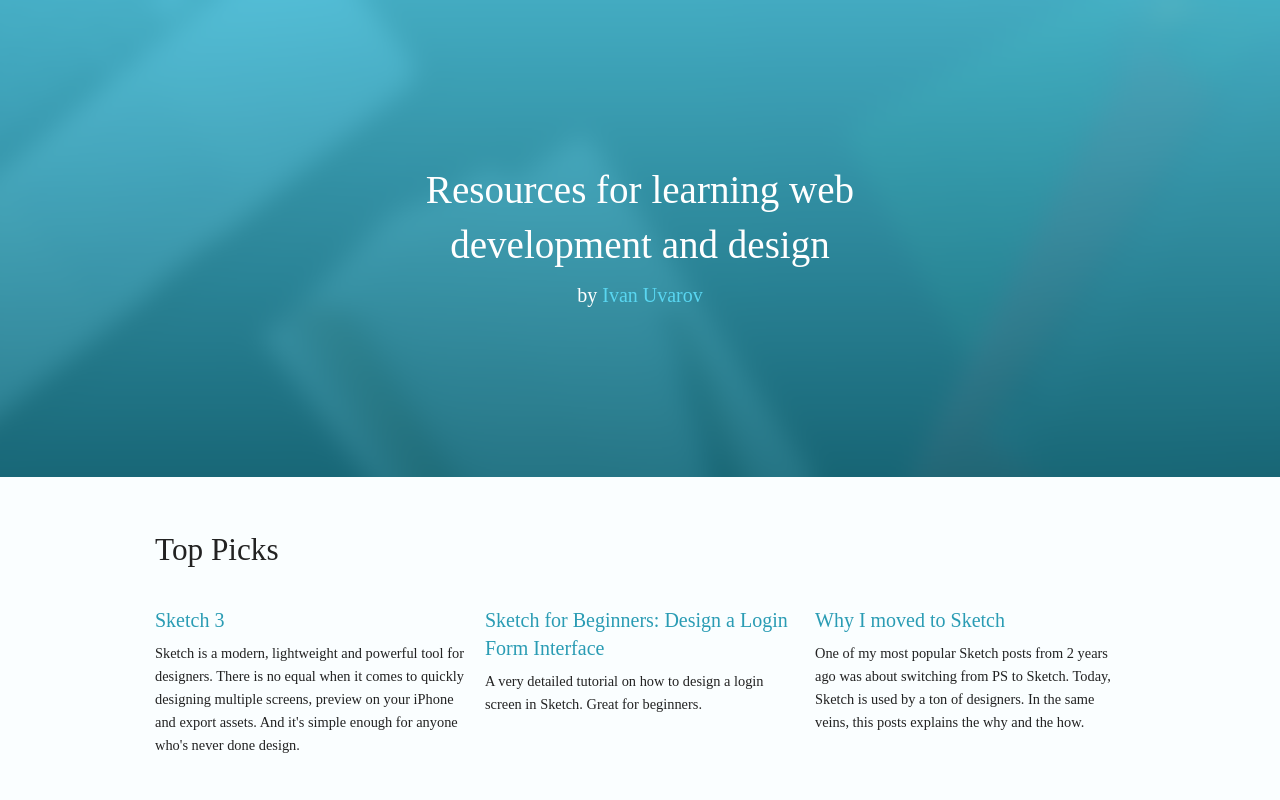
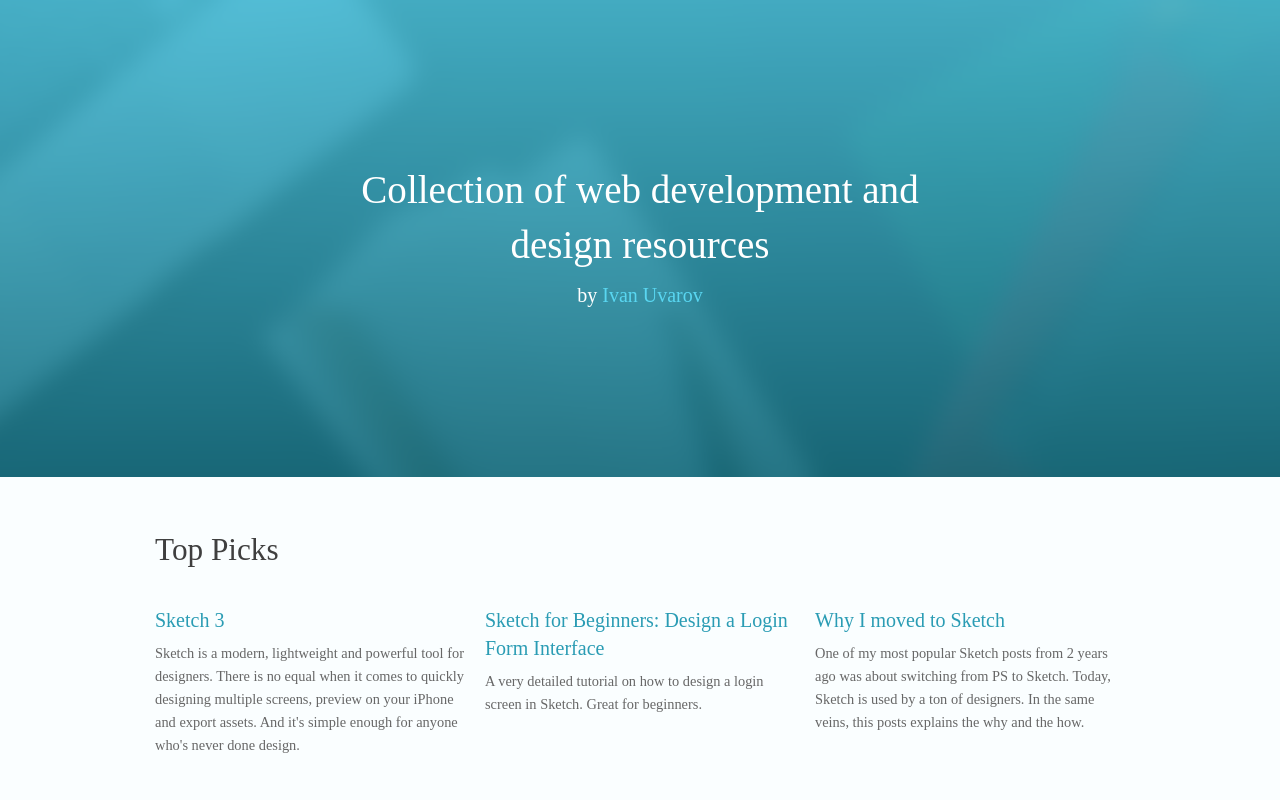
Before and after one commit to uvarov916/learning-resources, a website: page index.html in a window 1280 px wide. Shown: the top 800 px of the page. Drawn offline with Linux system fonts and the light colour scheme.

Commit message:
Chenged font colors

```diff
--- a/index.html
+++ b/index.html
@@ -12,7 +12,7 @@
     <header>
       <div class="row">
         <div class="columns small-10 medium-8 small-centered">
-          <h1>Resources for learning web development and design</h1>
+          <h1>Collection of web development and design resources</h1>
           <h4>by <a href="http://twitter.com/fatherussia">Ivan Uvarov</a></h4>
         </div>
       </div>
--- a/scss/_global.scss
+++ b/scss/_global.scss
@@ -1,5 +1,10 @@
 * {
   font-family: "Avenir Next";
+  color: #676767;
+}
+
+h1, h2, h3, h4 {
+  color: #3F3F3F;
 }
 
 h1 {
```
Also changed, not shown: css/app.css.
